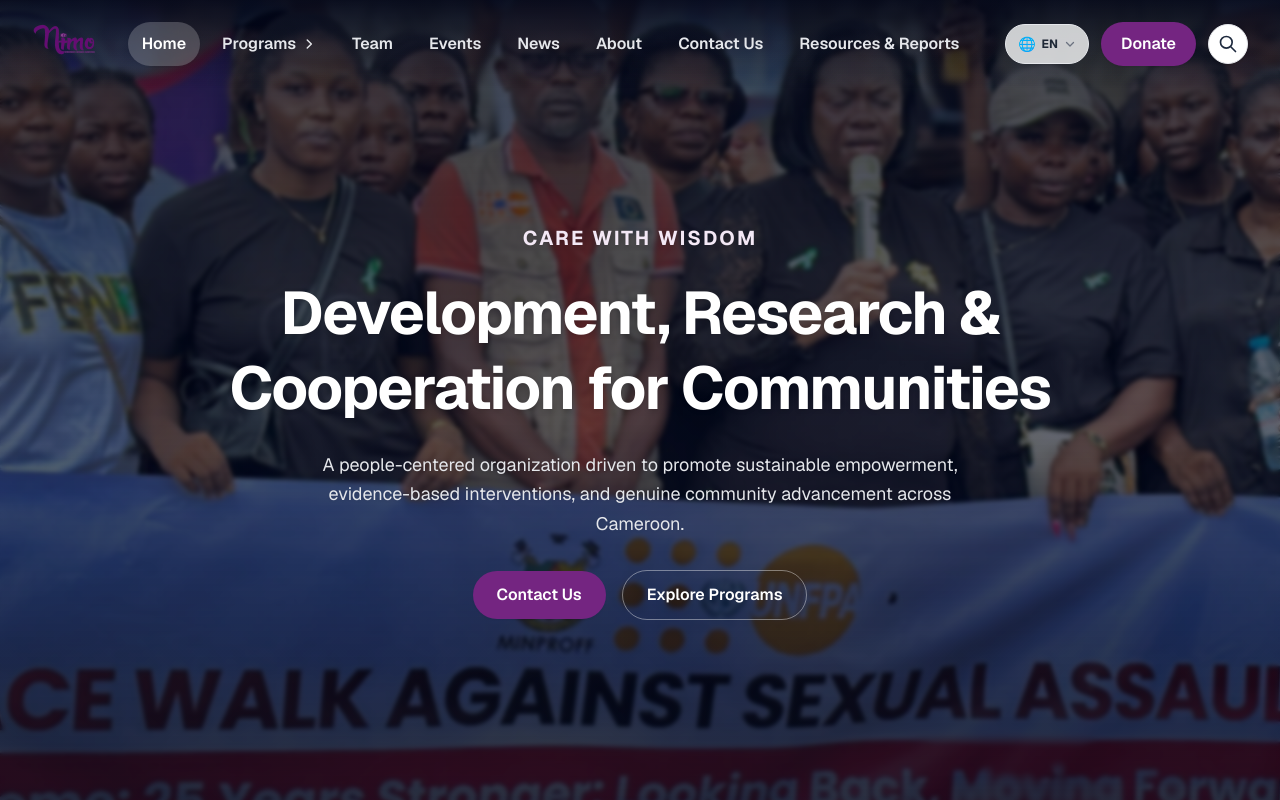
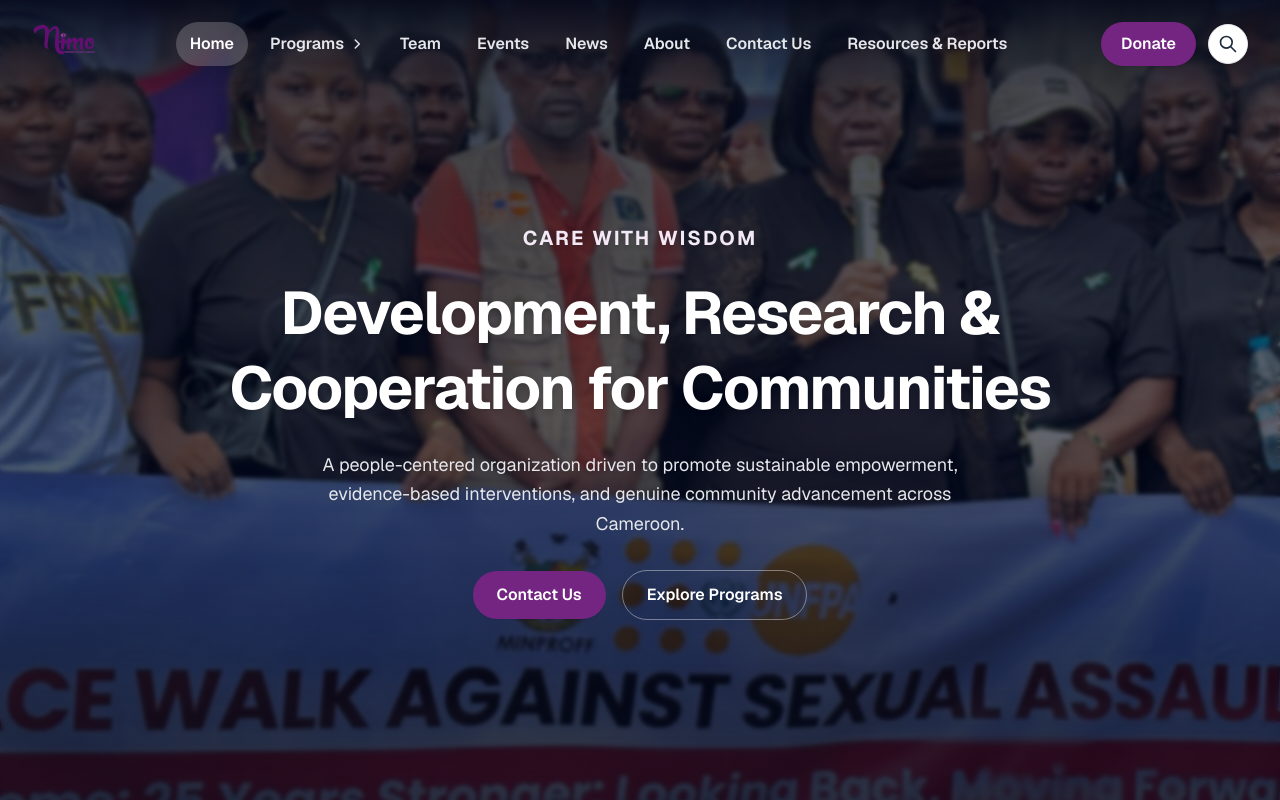
Before and after one commit to Akumah98/NIMO, a Next.js app: page / in a window 1280 px wide. Shown: the top 800 px of the page. Built offline with nearby package versions, Linux system fonts and the light colour scheme.

Commit message:
feat: switch to silent automatic background language detection and remove header toggle

```diff
--- a/src/app/layout.tsx
+++ b/src/app/layout.tsx
@@ -6,6 +6,7 @@ import Footer from "@/components/layout/Footer";
 import NavigationProgressBar from "@/components/ui/NavigationProgressBar";
 import ScrollToTopProgress from "@/components/ui/ScrollToTopProgress";
 import GoogleTranslateScript from "@/components/layout/GoogleTranslateScript";
+import AutoTranslateDetector from "@/components/layout/AutoTranslateDetector";
 import { SITE_NAME, SITE_TAGLINE, SITE_DESCRIPTION, SITE_URL } from "@/lib/constants";
 import "./globals.css";
 import "./translate.css";
@@ -59,6 +60,7 @@ export default function RootLayout({
         <main className="flex-1">{children}</main>
         <ScrollToTopProgress />
         <Footer />
+        <AutoTranslateDetector />
         <GoogleTranslateScript />
       </body>
     </html>
--- /dev/null
+++ b/src/components/layout/AutoTranslateDetector.tsx
@@ -0,0 +1,33 @@
+"use client";
+
+import { useEffect } from "react";
+
+export default function AutoTranslateDetector() {
+  useEffect(() => {
+    const rawLang =
+      navigator.language ||
+      (navigator.languages && navigator.languages[0]) ||
+      "";
+    const userLang = rawLang.split("-")[0].toLowerCase();
+
+    if (userLang && userLang !== "en") {
+      const match = document.cookie.match(/googtrans=\/[^/]+\/([^;]+)/);
+      const currentTrans = match ? match[1] : null;
+
+      if (currentTrans !== userLang) {
+        const domain = window.location.hostname;
+        document.cookie = `googtrans=/en/${userLang}; path=/;`;
+        document.cookie = `googtrans=/en/${userLang}; path=/; domain=${domain};`;
+
+        const select =
+          document.querySelector<HTMLSelectElement>(".goog-te-combo");
+        if (select) {
+          select.value = userLang;
+          select.dispatchEvent(new Event("change"));
+        }
+      }
+    }
+  }, []);
+
+  return null;
+}
--- a/src/components/layout/HeaderActions.tsx
+++ b/src/components/layout/HeaderActions.tsx
@@ -2,12 +2,10 @@
 
 import Link from "next/link";
 import CollapsibleSearch from "./CollapsibleSearch";
-import LanguageSwitcher from "./LanguageSwitcher";
 
 export default function HeaderActions() {
   return (
     <div className="hidden items-center gap-3 md:flex shrink-0">
-      <LanguageSwitcher />
       <Link
         href="/donate"
         className="min-h-[44px] inline-flex items-center justify-center rounded-full bg-primary px-5 py-2 text-sm lg:text-base font-semibold text-white shadow-xs transition-all duration-200 hover:bg-primary-dark active:scale-95"
--- a/src/components/layout/LanguageDropdown.tsx
+++ /dev/null
@@ -1,71 +0,0 @@
-"use client";
-
-import { useEffect, useRef } from "react";
-import type { LanguageItem } from "@/types";
-
-interface LanguageDropdownProps {
-  languages: LanguageItem[];
-  currentLang: string;
-  onSelect: (code: string) => void;
-  onClose: () => void;
-}
-
-export default function LanguageDropdown({
-  languages,
-  currentLang,
-  onSelect,
-  onClose,
-}: LanguageDropdownProps) {
-  const ref = useRef<HTMLDivElement>(null);
-
-  useEffect(() => {
-    function handleClickOutside(e: MouseEvent) {
-      if (ref.current && !ref.current.contains(e.target as Node)) {
-        onClose();
-      }
-    }
-    function handleKeyDown(e: KeyboardEvent) {
-      if (e.key === "Escape") onClose();
-    }
-    document.addEventListener("mousedown", handleClickOutside);
-    document.addEventListener("keydown", handleKeyDown);
-    return () => {
-      document.removeEventListener("mousedown", handleClickOutside);
-      document.removeEventListener("keydown", handleKeyDown);
-    };
-  }, [onClose]);
-
-  return (
-    <div
-      ref={ref}
-      role="menu"
-      className="absolute right-0 top-full mt-2 w-44 rounded-xl border border-border bg-bg p-1.5 shadow-lg z-50 animate-scale-in"
-    >
-      <div className="px-2 py-1 text-[11px] font-semibold uppercase tracking-wider text-text-light">
-        Select Language
-      </div>
-      <div className="max-h-64 overflow-y-auto space-y-0.5">
-        {languages.map((lang) => {
-          const isSelected = currentLang === lang.code;
-          return (
-            <button
-              key={lang.code}
-              role="menuitem"
-              onClick={() => onSelect(lang.code)}
-              className={`min-h-[38px] w-full flex items-center justify-between rounded-lg px-2.5 py-1.5 text-xs text-left transition-colors ${
-                isSelected
-                  ? "bg-primary-light font-bold text-primary"
-                  : "text-text hover:bg-bg-alt hover:text-primary"
-              }`}
-            >
-              <span>{lang.nativeName}</span>
-              {isSelected && (
-                <span className="text-xs text-primary font-bold">✓</span>
-              )}
-            </button>
-          );
-        })}
-      </div>
-    </div>
-  );
-}
--- a/src/components/layout/LanguageSwitcher.tsx
+++ /dev/null
@@ -1,53 +0,0 @@
-"use client";
-
-import { useLanguageSwitcher } from "@/hooks/useLanguageSwitcher";
-import LanguageDropdown from "./LanguageDropdown";
-
-export default function LanguageSwitcher() {
-  const {
-    currentLang,
-    changeLanguage,
-    allLanguages,
-    isOpen,
-    setIsOpen,
-  } = useLanguageSwitcher();
-
-  return (
-    <div className="relative inline-flex items-center">
-      <button
-        type="button"
-        onClick={() => setIsOpen(!isOpen)}
-        aria-expanded={isOpen}
-        aria-label="Change language"
-        className="inline-flex min-h-[40px] items-center gap-1.5 rounded-full border border-border bg-bg-alt/80 px-3 py-1.5 text-xs font-bold text-text transition-all hover:border-primary/40 hover:bg-bg active:scale-95"
-      >
-        <span className="text-sm">🌐</span>
-        <span>{currentLang.toUpperCase()}</span>
-        <svg
-          className={`h-3 w-3 text-text-light transition-transform ${
-            isOpen ? "rotate-180" : ""
-          }`}
-          fill="none"
-          viewBox="0 0 24 24"
-          stroke="currentColor"
-        >
-          <path
-            strokeLinecap="round"
-            strokeLinejoin="round"
-            strokeWidth={2.5}
-            d="M19 9l-7 7-7-7"
-          />
-        </svg>
-      </button>
-
-      {isOpen && (
-        <LanguageDropdown
-          languages={allLanguages}
-          currentLang={currentLang}
-          onSelect={changeLanguage}
-          onClose={() => setIsOpen(false)}
-        />
-      )}
-    </div>
-  );
-}
--- a/src/components/layout/MobileLanguageBar.tsx
+++ /dev/null
@@ -1,58 +0,0 @@
-"use client";
-
-import { useLanguageSwitcher } from "@/hooks/useLanguageSwitcher";
-
-export default function MobileLanguageBar() {
-  const { currentLang, changeLanguage, allLanguages } = useLanguageSwitcher();
-
-  return (
-    <div className="rounded-2xl border border-border/70 bg-bg-alt/70 p-3">
-      <div className="mb-2 flex items-center justify-between text-xs font-semibold uppercase tracking-wider text-text-light">
-        <span>Language / Langue</span>
-        <span>🌐</span>
-      </div>
-
-      <div className="grid grid-cols-2 gap-2 mb-2">
-        <button
-          type="button"
-          onClick={() => changeLanguage("en")}
-          className={`min-h-[44px] flex items-center justify-center rounded-xl text-sm font-bold transition-all active:scale-95 ${
-            currentLang === "en"
-              ? "bg-primary text-white shadow-xs"
-              : "border border-border bg-bg text-text hover:bg-primary-light"
-          }`}
-        >
-          English
-        </button>
-
-        <button
-          type="button"
-          onClick={() => changeLanguage("fr")}
-          className={`min-h-[44px] flex items-center justify-center rounded-xl text-sm font-bold transition-all active:scale-95 ${
-            currentLang === "fr"
-              ? "bg-primary text-white shadow-xs"
-              : "border border-border bg-bg text-text hover:bg-primary-light"
-          }`}
-        >
-          Français
-        </button>
-      </div>
-
-      <select
-        value={currentLang}
-        onChange={(e) => changeLanguage(e.target.value)}
-        className="min-h-[44px] w-full rounded-xl border border-border bg-bg px-3 py-2 text-xs font-medium text-text focus:border-primary focus:outline-hidden"
-        aria-label="Select more languages"
-      >
-        <option value="" disabled>
-          More Languages...
-        </option>
-        {allLanguages.map((l) => (
-          <option key={l.code} value={l.code}>
-            {l.name} ({l.nativeName})
-          </option>
-        ))}
-      </select>
-    </div>
-  );
-}
--- a/src/components/layout/MobileNav.tsx
+++ b/src/components/layout/MobileNav.tsx
@@ -3,7 +3,6 @@
 import Link from "next/link";
 import { NAV_ITEMS } from "@/lib/constants";
 import MobileProgramsAccordion from "./MobileProgramsAccordion";
-import MobileLanguageBar from "./MobileLanguageBar";
 
 interface MobileNavProps {
   open: boolean;
@@ -54,8 +53,7 @@ export default function MobileNav({ open, onClose }: MobileNavProps) {
           </nav>
         </div>
 
-        <div className="pt-4 border-t border-border/40 space-y-3">
-          <MobileLanguageBar />
+        <div className="pt-6 border-t border-border/40">
           <Link
             href="/donate"
             onClick={onClose}
--- a/src/hooks/useLanguageSwitcher.ts
+++ /dev/null
@@ -1,64 +0,0 @@
-"use client";
-
-import { useEffect, useState, useTransition } from "react";
-import languagesData from "@/data/languages.json";
-import type { LanguageItem } from "@/types";
-
-const ALL_LANGUAGES = languagesData as LanguageItem[];
-
-export function useLanguageSwitcher() {
-  const [currentLang, setCurrentLang] = useState<string>("en");
-  const [isOpen, setIsOpen] = useState(false);
-  const [, startTransition] = useTransition();
-
-  useEffect(() => {
-    const timer = setTimeout(() => {
-      const match = document.cookie.match(/googtrans=\/[^/]+\/([^;]+)/);
-      const saved = match ? match[1] : localStorage.getItem("preferred_lang");
-
-      if (saved && ALL_LANGUAGES.some((l) => l.code === saved)) {
-        setCurrentLang(saved);
-      } else {
-        const browserLang = (navigator.language || "").split("-")[0];
-        if (browserLang && browserLang !== "en" && ALL_LANGUAGES.some((l) => l.code === browserLang)) {
-          changeLanguage(browserLang);
-        }
-      }
-    }, 0);
-
-    return () => clearTimeout(timer);
-  }, []);
-
-  function changeLanguage(code: string) {
-    startTransition(() => {
-      setCurrentLang(code);
-      setIsOpen(false);
-    });
-
-    localStorage.setItem("preferred_lang", code);
-    const domain = window.location.hostname;
-    document.cookie = `googtrans=/en/${code}; path=/;`;
-    document.cookie = `googtrans=/en/${code}; path=/; domain=${domain};`;
-
-    const select = document.querySelector<HTMLSelectElement>(".goog-te-combo");
-    if (select) {
-      select.value = code;
-      select.dispatchEvent(new Event("change"));
-    } else {
-      window.location.reload();
-    }
-  }
-
-  const primaryLanguages = ALL_LANGUAGES.filter((l) => l.isPrimary);
-  const otherLanguages = ALL_LANGUAGES.filter((l) => !l.isPrimary);
-
-  return {
-    currentLang,
-    changeLanguage,
-    primaryLanguages,
-    otherLanguages,
-    allLanguages: ALL_LANGUAGES,
-    isOpen,
-    setIsOpen,
-  };
-}
```
